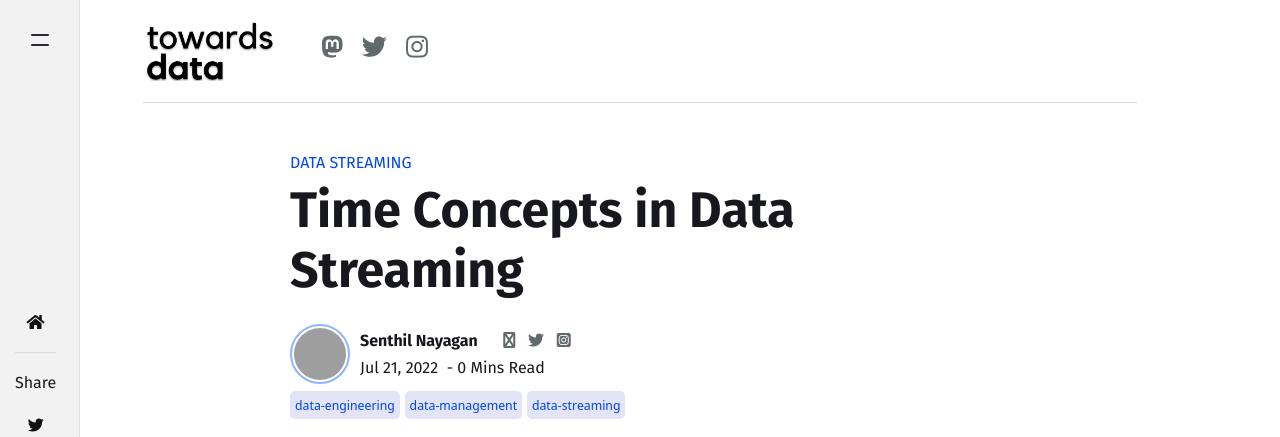
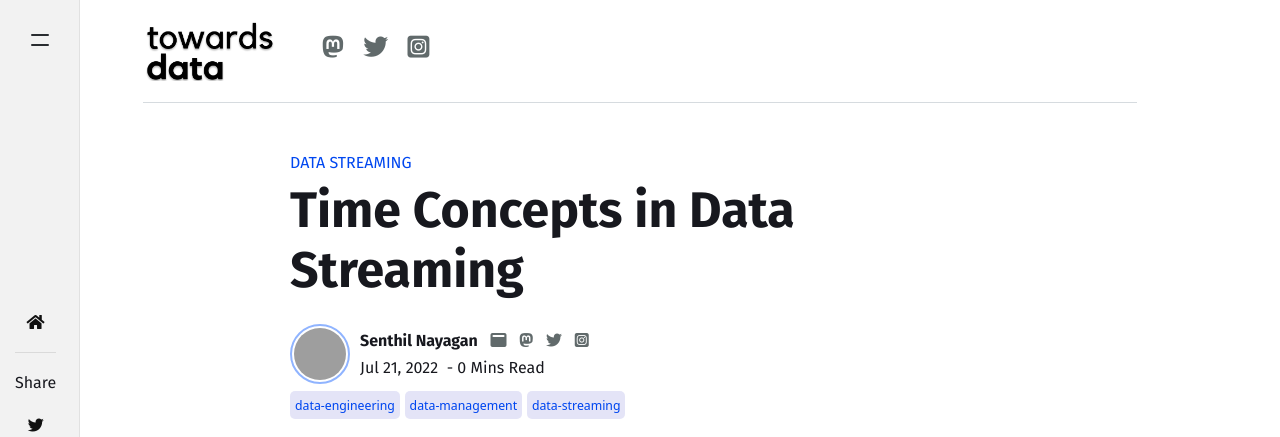
Before and after one commit to towardsdata/towardsdata.github.io, a Jekyll site: the page built from _posts/data/data-management/data-engineering/data-streaming/2022-07-21-time-concepts-in-data-streaming.markdown, in a window 1280 px wide. Shown: the top 437 px of the page. Built offline with Jekyll 4.4.1, drawn with Linux system fonts in a browser that asks for light colours; nearby versions of some CDN libraries; comment, search, counter and statistics services are not loaded; grey boxes are pictures that could not be loaded.

Commit message:
fontawesom issue fixed

```diff
--- a/_layouts/default.html
+++ b/_layouts/default.html
@@ -16,8 +16,6 @@
 
 <script src="{{ site.baseurl }}/assets/js/jquery.min.js"></script>
 
-<!--<link rel="stylesheet" href="https://kit.fontawesome.com/a04651ccb8.css" crossorigin="anonymous">
-<script src="https://kit.fontawesome.com/a04651ccb8.js" crossorigin="anonymous"></script>-->
 <script src="https://kit.fontawesome.com/a04651ccb8.js" crossorigin="anonymous"></script>
 
 </head>
@@ -77,16 +75,22 @@
             <img src="{{ site.baseurl }}/{{ site.logo }}" alt="{{ site.name }}">
         </a>
         &nbsp;&nbsp;&nbsp;&nbsp;
-        <a href="https://fosstodon.org/@towardsdata" target="_blank" style="color:#616A6B; font-size: 25px;">
-            <i class="fab fa-mastodon"></i>
+        <a href="https://fosstodon.org/@towardsdata" target="_blank" style="text-decoration: none;">
+            <span style="color:#616A6B; font-size: 25px;">
+                <i class="fa-brands fa-mastodon"></i>
+            </span>
         </a>
         &nbsp;&nbsp;
-        <a href="https://twitter.com/towardsdata" target="_blank" style="color: #616A6B; font-size: 25px;">
-            <i class="fab fa-twitter"></i>
+        <a href="https://twitter.com/towardsdata" target="_blank" style="text-decoration: none;">
+            <span style="color:#616A6B; font-size: 25px;">
+                <i class="fa-brands fa-twitter"></i>
+            </span>
         </a>
         &nbsp;&nbsp;
-        <a href="https://www.instagram.com/towardsdata" target="_blank" style="color: #616A6B; font-size: 25px;">
-            <i class="fab fa-instagram"></i>
+        <a href="https://www.instagram.com/towardsdata" target="_blank" style="text-decoration: none;">
+            <span style="color:#616A6B; font-size: 25px;">
+                <i class="fa-brands fa-square-instagram"></i>
+            </span>
         </a>
         <hr class="grey_line"></hr>
 
--- a/_layouts/post.html
+++ b/_layouts/post.html
@@ -30,32 +30,34 @@ post_class: post-template
                 <b>{{ author.display_name }}</b>
                 {% if author.web %}
                     &nbsp;
-                    <a target="_blank" href="{{ author.web }}">
+                    <a target="_blank" href="{{ author.web }}" style="text-decoration: none;">
                         <span style="color: #616A6B;">
-                            <i class="fa-solid fa-browser"></i>
+                            <i class="fa-solid fa-window-maximize"></i>
                         </span>
                     </a>
                 {% endif %}
                 {% if author.mastodon %}
                     &nbsp;
-                    <a target="_blank" href="{{ author.mastodon }}">
+                    <a target="_blank" href="{{ author.mastodon }}" style="text-decoration: none;">
                         <span style="color: #616A6B;">
-                            <i class="fa-solid fa-mastodon"></i>
+                            <i class="fa-brands fa-mastodon"></i>
                         </span>
                     </a>
                 {% endif %}
                 {% if author.twitter %}
                     &nbsp;
-                    <a target="_blank" href="{{ author.twitter }}">
+                    <a target="_blank" href="{{ author.twitter }}" style="text-decoration: none;">
                         <span style="color: #616A6B;">
-                            <i class="fa fa-twitter"></i>
+                            <i class="fa-brands fa-twitter"></i>
                         </span>
                     </a>
                 {% endif %}
                 {% if author.instagram %}
                     &nbsp;
-                    <a target="_blank" href="{{ author.instagram }}" style="color:#616A6B">
-                        <i class="fa-brands fa-square-instagram"></i>
+                    <a target="_blank" href="{{ author.instagram }}" style="text-decoration: none;">
+                        <span style="color: #616A6B;">
+                            <i class="fa-brands fa-square-instagram"></i>
+                        </span>
                     </a>
                 {% endif %}
                 <br/>
```
Also changed, not shown: _pages/authors.html (+6 -3 lines).
